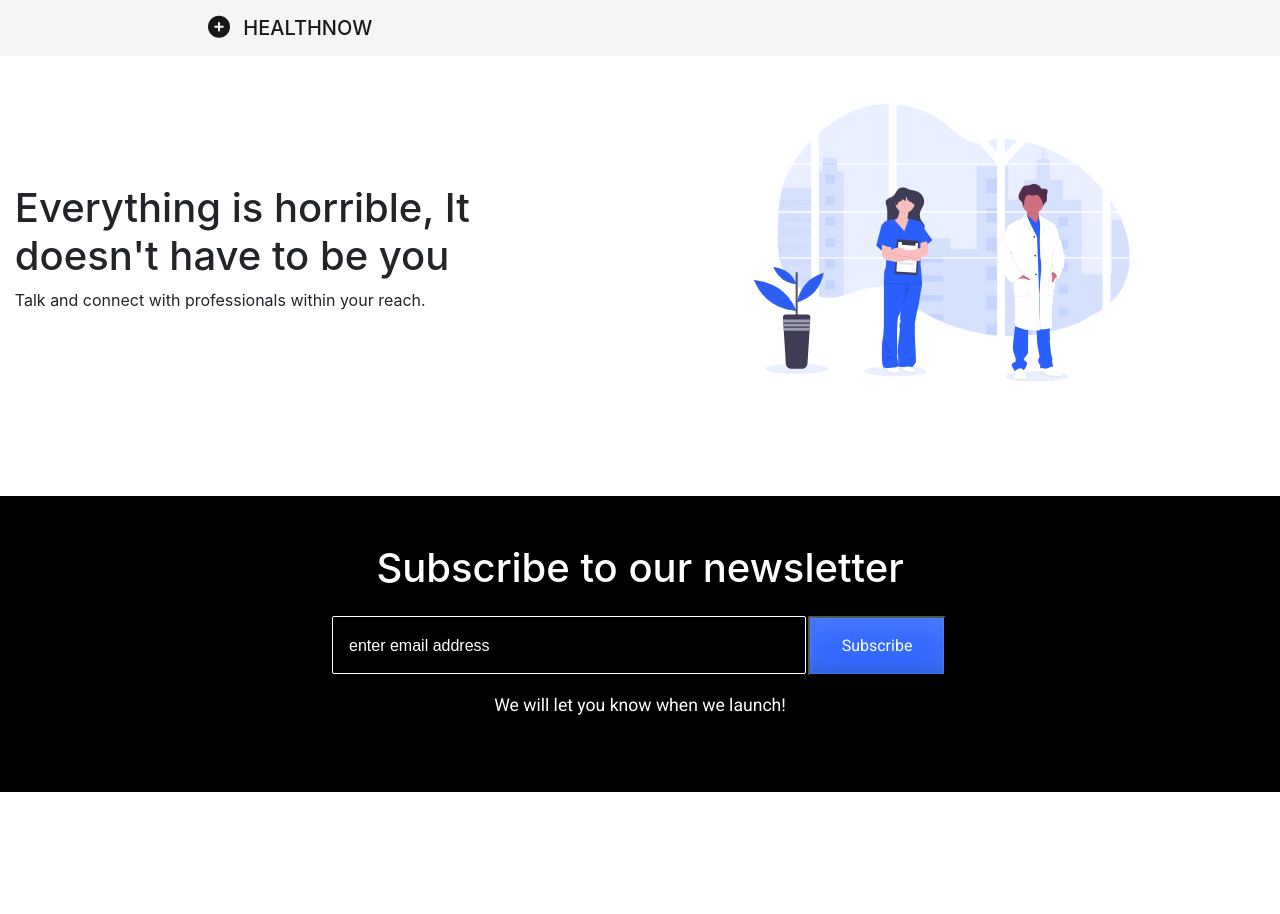
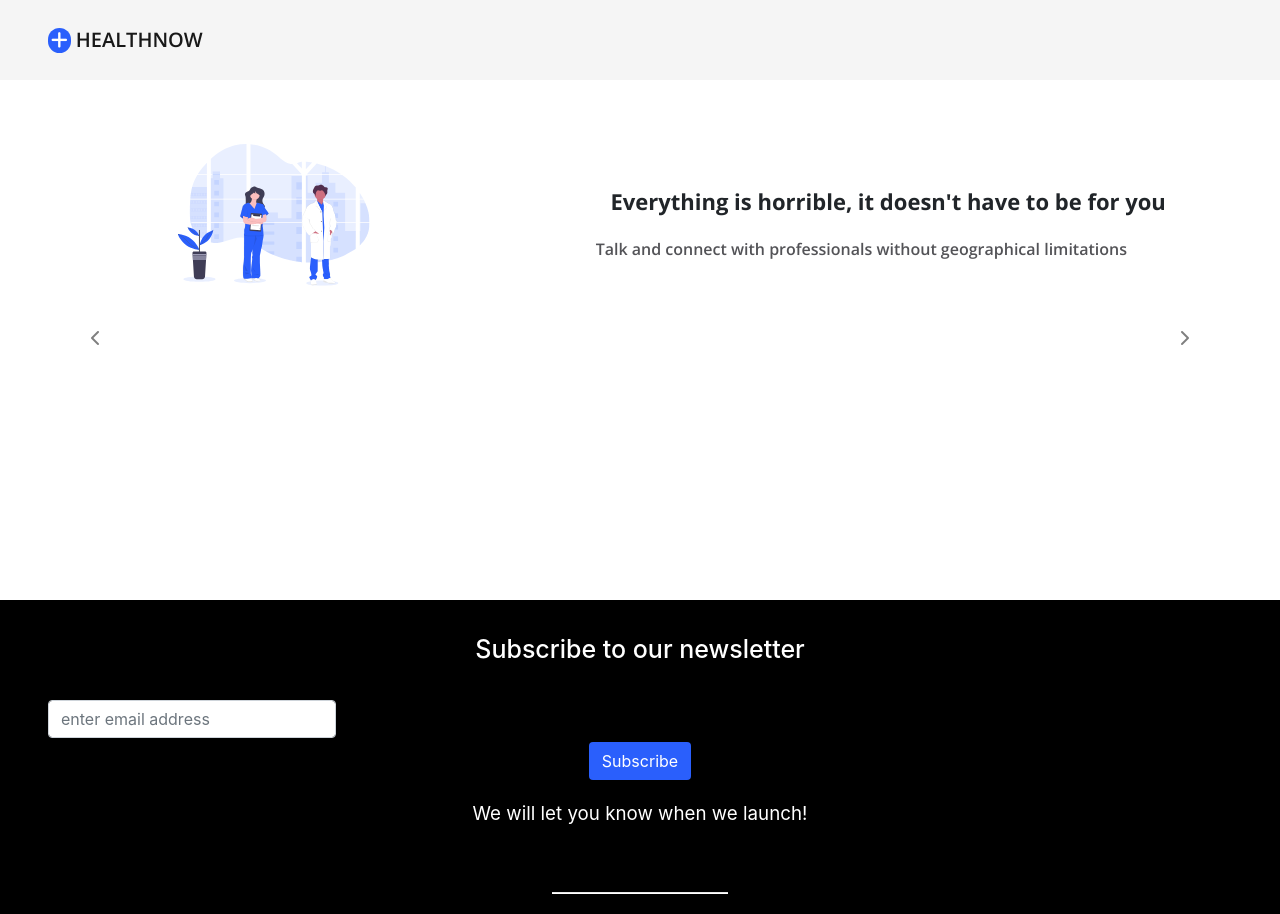
Before and after one commit to Team-Prime/landing-page, a Vue app: page / in a window 1280 px wide. Before the commit the page ends 800 px from the top, so only its background shows below. Built offline with nearby package versions, Linux system fonts and the light colour scheme.

Commit message:
Omo this night na Ka sha ma dupe ooo

```diff
--- a/public/index.html
+++ b/public/index.html
@@ -7,9 +7,10 @@
     <link rel="icon" href="<%= BASE_URL %>favicon.ico">
     <link rel="stylesheet" href="https://stackpath.bootstrapcdn.com/bootstrap/4.3.1/css/bootstrap.min.css">
     <link rel="preconnect" href="https://fonts.gstatic.com">
-    <link href="https://fonts.googleapis.com/css2?family=Open+Sans:wght@600;800&display=swap" rel="stylesheet">
+    <link href="https://fonts.googleapis.com/css2?family=Open+Sans:wght@600;700;800&display=swap" rel="stylesheet">
     <link href="https://fonts.googleapis.com/css2?family=Roboto:wght@400&display=swap" rel="stylesheet">
     <script src="https://kit.fontawesome.com/913b00d8f7.js" crossorigin="anonymous"></script>
+
     <title>Health Now</title>
   </head>
   <body>
@@ -23,5 +24,6 @@
     <script src="https://code.jquery.com/jquery-3.3.1.slim.min.js" integrity="sha384-q8i/X+965DzO0rT7abK41JStQIAqVgRVzpbzo5smXKp4YfRvH+8abtTE1Pi6jizo" crossorigin="anonymous"></script>
     <script src="https://cdnjs.cloudflare.com/ajax/libs/popper.js/1.14.7/umd/popper.min.js"></script>
     <script src="https://stackpath.bootstrapcdn.com/bootstrap/4.3.1/js/bootstrap.min.js"></script>
+
   </body>
 </html>
--- a/src/components/Navigation.vue
+++ b/src/components/Navigation.vue
@@ -1,10 +1,11 @@
 <template>
     <div>
+            <!-- As a link -->
+        <nav class="navbar navbar-light" id="navbar">
+            <a class="navbar-brand" href="#"><i class="fas fa-plus" id="icon"></i> HEALTHNOW</a>
+        </nav>
 
-        <!-- As a heading -->
-        <nav class="navbar navbar-light" id="nav">
-            <span class="navbar-brand mb-0 h1" id="brand"><i class="fas fa-plus-circle ml-5 mr-2" id="font"></i> HEALTHNOW</span>
-        </nav>
+
     </div>
 </template>
 
@@ -15,12 +16,19 @@
 </script>
 
 <style scoped>
-    #nav {
+    #navbar {
+        font-family: 'Open Sans', sans-serif;
+        font-weight: 600;
+        font-style: normal;
+        height: 80px;
         background: #F5F5F5;
-        padding-left: 160px;
+        padding-left: 3rem;
     }
-
-    #font {
-        font-size: 1.1em;
+    #icon {
+        border-radius: 40px;
+        background: #2A5FFC;
+        color:white;
+        padding: 3px;
+        font-size: 19px;
     }
 </style>
--- a/src/components/footer.vue
+++ b/src/components/footer.vue
@@ -1,11 +1,15 @@
 <template>
-    <div class="footer text-center container-fluid">
-        <h1 class="text-white mb-4">Subscribe to our newsletter</h1>
+    <div>
+        <div class="footer">
+            <h1>Subscribe to our newsletter</h1>
 
-        <input type="text" placeholder="enter email address">
-        <button class="button mb-3">Subscribe</button>
+            <input type="email" name="email" class="form-control" placeholder="enter email address">
+            <button class="btn">Subscribe</button>
 
-        <p class="text-white">We will let you know when we launch!</p>
+            <p>We will let you know when we launch!</p>
+
+            <hr>
+        </div>
     </div>
 </template>
 
@@ -15,52 +19,40 @@
     }
 </script>
 
-<style scoped>
+<style lang="css" scoped>
     .footer {
+        height: 314px;
         background: black;
-        padding: 3rem 0;
-        height: 37vh;
+        padding-top: 2rem;
+        text-align: center;
     }
 
-    input {
-        /* padding: 1em 6em; */
-        padding-top: 1em;
-        padding-bottom: 1em;
-        padding-right: 13em;
-        padding-left: 1em;
-        background: black;
+    h1 {
+        text-align: center;
+        font-size: 25px;
         color: white;
-        border-radius: 2px;
-        border: 1px solid white;
-        outline: none;
+        line-height: 34.05px;
+        margin-bottom: 34.05px;
+    }
+    input[type="email"] {
+        margin-left: 3rem;
+        width: 18rem;
     }
     button {
-        padding-top: 1em;
-        padding-bottom: 1em;
-        padding-left: 2em;
-        padding-right: 2em;
-        margin:0 0.1em;
-        border-radius: 2px;
-        box-sizing: border-box;
-        text-decoration:none;
-        font-family:'Roboto',sans-serif;
-        font-weight:400;
-        color:#FFFFFF;
-        background-color:#3369ff;
-        box-shadow:inset 0 -0.6em 1em -0.35em rgba(0,0,0,0.17),inset 0 0.6em 2em -0.3em rgba(255,255,255,0.15),inset 0 0 0em 0.05em rgba(255,255,255,0.12);
-        text-align:center;
-    }
-    input[type="text"]::placeholder {
-        /* Firefox, Chrome, Opera */
-        text-align: left;
         color: white;
-        font-family: 'PT Sans', sans-serif;
-    }
-    button:focus {
-        outline: none;
+        background: #2A5FFC;
+        margin: 4px 0;
     }
     p {
-        font-size: 1.1em;
-        font-family:'Roboto',sans-serif;
+        color: #FFFFFF;
+        margin-top: 1rem;
+        font-size: 18.75px;
+    }
+    hr {
+        background: #FFFFFF;
+        margin: 0 auto;
+        height: 1px;
+        width: 11rem;
+        margin-top: 4rem;
     }
 </style>
--- a/src/components/slider.vue
+++ b/src/components/slider.vue
@@ -1,97 +1,85 @@
 <template>
-    <div class="container-fluid">
-        <div id="carouselExampleIndicators" class="carousel slide" data-ride="carousel">
+    <div>
+        <!-- Carousel -->
+        <div id="mednow" class="carousel slide" data-ride="carousel">
             <ol class="carousel-indicators">
                 <li data-target="#carouselExampleIndicators" data-slide-to="0" class="active"></li>
                 <li data-target="#carouselExampleIndicators" data-slide-to="1"></li>
                 <li data-target="#carouselExampleIndicators" data-slide-to="2"></li>
-                <li data-target="#carouselExampleIndicators" data-slide-to="3"></li>
-                <li data-target="#carouselExampleIndicators" data-slide-to="4"></li>
             </ol>
-            <div class="carousel-inner" id="carousel">
+            <div class="carousel-inner" id="slider">
                 <div class="carousel-item active">
-                    <div class="container">
-                        <div class="row">
-                            <div class="col-sm-12 col-md-6" id="description">
-                                <h1>Everything is horrible, It doesn't have to be you</h1>
-                                <p>Talk and connect with professionals within your reach.</p>
-                            </div>
-                            <div class="col-sm-12 col-md-6">
-                                <img src="@/assets/svgs/First.svg" class="img-fluid" alt="Doctor and Nurse">
-                            </div>
+                    <div class="row">
+                        <div class="col-sm-12 col-md-12 col-lg-6">
+                            <img src="@/assets/svgs/First.svg" alt="First SVG Illustration" class="img-fluid">
+                        </div>
+                        <div class="col-sm-12 col-md-12 col-lg-6">
+                            <h1>Everything is horrible, it doesn't have to be for you</h1>
+                            <p>Talk and connect with professionals without geographical limitations</p>
                         </div>
                     </div>
                 </div>
                 <div class="carousel-item">
-                    <div class="container">
-                        <div class="row">
-                            <div class="col-sm-12 col-md-6" id="description">
-                                <h1>Write, Discuss, and share your story</h1>
-                                <p>Share your experiences, network and meet new people.</p>
-                            </div>
-                            <div class="col-sm-12 col-md-6">
-                                <img src="@/assets/svgs/second.svg" class="img-fluid" alt="image illustrating writing your story">
-                            </div>
+                    <div class="row">
+                        <div class="col-sm-12 col-md-12 col-lg-6">
+                            <img src="@/assets/svgs/second.svg" alt="Second SVG Illustration" class="img-fluid">
+                        </div>
+                        <div class="col-sm-12 col-md-12 col-lg-6">
+                            <h1>Write, discuss and share your story</h1>
+                            <p>Share your experience, network and meet new people</p>
                         </div>
                     </div>
                 </div>
                 <div class="carousel-item">
-                    <div class="container">
-                        <div class="row">
-                            <div class="col-sm-12 col-md-6" id="description">
-                                <h1>Events and Discussion Board</h1>
-                                <p>Create events and discussion boards with friends and professionals.</p>
-                            </div>
-                            <div class="col-sm-12 col-md-6">
-                                <img src="@/assets/svgs/third.svg" class="img-fluid" alt="illustrating showing events board">
-                            </div>
+                    <div class="row">
+                        <div class="col-sm-12 col-md-12 col-lg-6">
+                            <img src="@/assets/svgs/third.svg" alt="Third SVG Illustration" class="img-fluid">
+                        </div>
+                        <div class="col-sm-12 col-md-12 col-lg-6">
+                            <h1>Event and Discussion Board</h1>
+                            <p>Create events and discussion boards with friends and professionals</p>
                         </div>
                     </div>
                 </div>
                 <div class="carousel-item">
-                    <div class="container">
-                        <div class="row">
-                            <div class="col-sm-12 col-md-6" id="description">
-                                <h1>Be the first to know</h1>
-                                <p>Get updates about diseases outbreak and tips for protecting yourself and family.</p>
-                            </div>
-                            <div class="col-sm-12 col-md-6">
-                                <img src="@/assets/svgs/fourth.svg" class="img-fluid" alt="illustrating showing someone being the first to know about outbreaks">
-                            </div>
+                    <div class="row">
+                        <div class="col-sm-12 col-md-12 col-lg-6">
+                            <img src="@/assets/svgs/fourth.svg" alt="First SVG Illustration" class="img-fluid">
+                        </div>
+                        <div class="col-sm-12 col-md-12 col-lg-6">
+                            <h1>Be the first to know</h1>
+                            <p>Get updates about diseases outbreak and tips to protecting yourself and family</p>
+                        </div>
+                    </div>
+
+                </div>
+                <div class="carousel-item">
+                    <div class="row">
+                        <div class="col-sm-12 col-md-12 col-lg-6">
+                            <img src="@/assets/svgs/fifth.svg" alt="First SVG Illustration" class="img-fluid">
+                        </div>
+                        <div class="col-sm-12 col-md-12 col-lg-6">
+                            <h1>Resource Library</h1>
+                            <p>Looking for anything? Our resource library might be helpful</p>
                         </div>
                     </div>
                 </div>
                 <div class="carousel-item">
-                    <div class="container">
-                        <div class="row">
-                            <div class="col-sm-12 col-md-6" id="description">
-                                <h1>Resources Library</h1>
-                                <p>Are you doing a research and you need data on specific topic? Search for anything on our resource library</p>
-                            </div>
-                            <div class="col-sm-12 col-md-6">
-                                <img src="@/assets/svgs/fifth.svg" class="img-fluid" alt="Illustration showing research">
-                            </div>
-                        </div>
-                    </div>
-                </div>
-                <div class="carousel-item">
-                    <div class="container">
-                        <div class="">
-                            <div class="col-sm-12 col-md-12 text-center" id="description">
-                                <h1>Thank you for your time!</h1>
-                                <p>Kindly subscribe for more details on our first version release.</p>
-                            </div>
-
+                    <div class="row">
+                        <div class="col-sm-12 col-md-12 col-lg-12">
+                            <h1>Thank you for your time</h1>
+                            <p>Kindly subscribe for more details on our first version release</p>
                         </div>
                     </div>
                 </div>
             </div>
-            <a class="carousel-control-prev" href="#carouselExampleIndicators" id="icon" role="button" data-slide="prev">
-                <span class="carousel-control-prev-icon" aria-hidden="true"></span><i class="fas fa-chevron-left" id="icons"></i>
+            <a class="carousel-control-prev" href="#mednow" role="button" data-slide="prev">
+                <!-- <span class="carousel-control-prev-icon" aria-hidden="true" style="color: black;"></span> -->
+                <i class="fas fa-chevron-left carousel-control-prev-icon" aria-hidden="true" style="color: black;"></i>
                 <span class="sr-only">Previous</span>
             </a>
-            <a class="carousel-control-next" href="#carouselExampleIndicators" id="icon" role="button" data-slide="next">
-                <span class="carousel-control-next-icon" aria-hidden="true"></span><i class="fas fa-chevron-right" id="icons"></i>
+            <a class="carousel-control-next" href="#mednow" role="button" data-slide="next">
+                <i class="fas fa-chevron-right carousel-control-prev-icon" aria-hidden="true" style="color: black;"></i>
                 <span class="sr-only">Next</span>
             </a>
         </div>
@@ -105,16 +93,33 @@
 </script>
 
 <style scoped>
-    #carousel {
-        min-height: 55vh;
-        padding-top: 3em;
+    img {
+        width: 12em;
+        display: block;
+        margin-left: auto;
+        margin-right: auto;
     }
-    #description {
-        padding-top: 80px;
+    #slider {
+        height: 65vh;
+        padding-top: 4rem;
+        padding-bottom: 4rem;
+        padding-right: 2rem;
+        padding-left: 3rem;
     }
-    img {
-        width: 414.14px;
-        height: 278.45px;
-        margin-left: 150px;
+    h1 {
+        font-size: 22px;
+        text-align: center;
+        margin-top: 2em;
+        font-weight: 700;
+        margin-bottom: 1.1em;
+        font-family: 'Open Sans', sans-serif;
+    }
+    p {
+        margin-bottom: 4em;
+        font-size: 16px;
+        line-height: 21.79px;
+        font-family: 'Open Sans', sans-serif;
+        font-weight: 600;
+        color: #535357;
     }
 </style>
```
